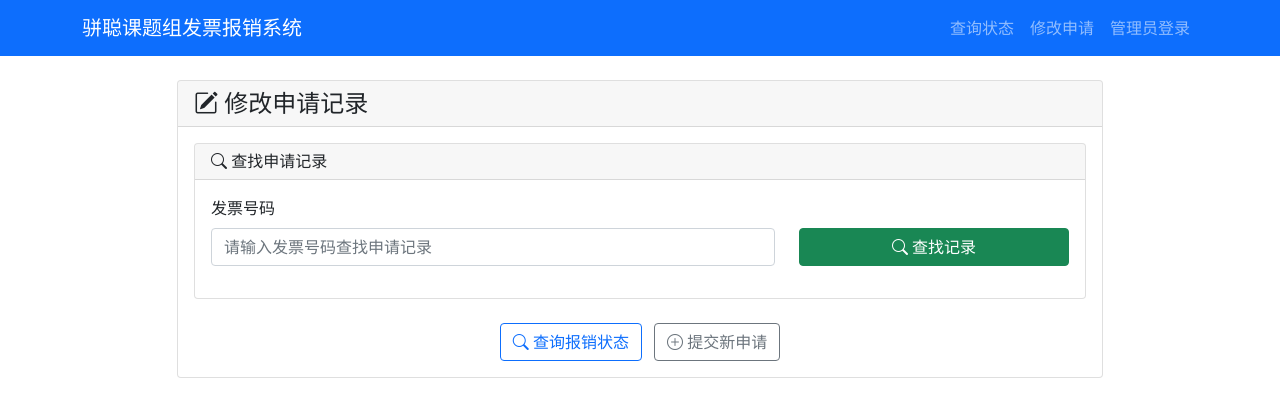
After one commit to pianconglab/Invoice-Reimbursement-System, a Flask app: page /edit_application in a window 1280 px wide. The commit adds this page. Shown: the top 417 px of the page. Run offline with Flask 3, Linux system fonts and the light colour scheme; some libraries are stand-ins or nearby versions.

Commit message:
重构查询申请状态功能，新增修改申请记录页面，优化管理员仪表板样式，调整表格字段宽度，提升用户体验。

```diff
--- a/app.py
+++ b/app.py
@@ -113,31 +113,101 @@ def generate_app_number():
 def index():
     return render_template('index.html')
 
-# 查询申请状态
-@app.route('/query', methods=['POST'])
+# 查询报销状态页面
+@app.route('/query_status', methods=['GET', 'POST'])
 @log_operation('查询申请状态')
-def query_application():
-    invoice_number = request.form['query_invoice_number'].strip()
+def query_status():
     query_result = None
 
-    if invoice_number:
-        with sqlite3.connect('reimbursement.db') as conn:
-            c = conn.cursor()
-            c.execute('SELECT * FROM applications WHERE invoice_number = ?', (invoice_number,))
-            application = c.fetchone()
+    if request.method == 'POST':
+        invoice_number = request.form['query_invoice_number'].strip()
 
-        if application:
-            # 将查询结果转换为字典格式以便在模板中使用
-            columns = ['id', 'app_number', 'purchaser', 'purchase_details', 'item_name',
-                      'product_link', 'usage_type', 'item_type', 'quantity', 'purchase_time',
-                      'invoice_number', 'invoice_amount', 'invoice_date', 'status',
-                      'approval_comment', 'created_at', 'updated_at']
+        if invoice_number:
+            with sqlite3.connect('reimbursement.db') as conn:
+                c = conn.cursor()
+                c.execute('SELECT * FROM applications WHERE invoice_number = ?', (invoice_number,))
+                application = c.fetchone()
 
-            query_result = {columns[i]: application[i] for i in range(len(columns))}
-        else:
-            query_result = 'not_found'
+            if application:
+                # 将查询结果转换为字典格式以便在模板中使用
+                columns = ['id', 'app_number', 'purchaser', 'purchase_details', 'item_name',
+                          'product_link', 'usage_type', 'item_type', 'quantity', 'purchase_time',
+                          'invoice_number', 'invoice_amount', 'invoice_date', 'status',
+                          'approval_comment', 'created_at', 'updated_at']
 
-    return render_template('index.html', query_result=query_result)
+                query_result = {columns[i]: application[i] for i in range(len(columns))}
+            else:
+                query_result = 'not_found'
+
+    return render_template('query_status.html', query_result=query_result)
+
+# 修改申请记录页面
+@app.route('/edit_application', methods=['GET', 'POST'])
+@log_operation('修改申请记录页面')
+def edit_application_page():
+    search_result = None
+
+    if request.method == 'POST':
+        invoice_number = request.form['search_invoice_number'].strip()
+
+        if invoice_number:
+            with sqlite3.connect('reimbursement.db') as conn:
+                c = conn.cursor()
+                c.execute('SELECT * FROM applications WHERE invoice_number = ?', (invoice_number,))
+                application = c.fetchone()
+
+            if application:
+                # 将查询结果转换为字典格式以便在模板中使用
+                columns = ['id', 'app_number', 'purchaser', 'purchase_details', 'item_name',
+                          'product_link', 'usage_type', 'item_type', 'quantity', 'purchase_time',
+                          'invoice_number', 'invoice_amount', 'invoice_date', 'status',
+                          'approval_comment', 'created_at', 'updated_at']
+
+                search_result = {columns[i]: application[i] for i in range(len(columns))}
+            else:
+                search_result = 'not_found'
+
+    return render_template('edit_application.html', search_result=search_result)
+
+# 更新申请记录
+@app.route('/update', methods=['POST'])
+@log_operation('更新申请记录')
+def update_application():
+    app_number = request.form['app_number']
+
+    # 首先检查申请是否存在
+    with sqlite3.connect('reimbursement.db') as conn:
+        c = conn.cursor()
+        c.execute('SELECT status FROM applications WHERE app_number = ?', (app_number,))
+        application = c.fetchone()
+
+        if not application:
+            flash('申请记录不存在')
+            return redirect(url_for('index'))
+
+        # 检查申请状态，只允许修改待审批或驳回的申请
+        if application[0] not in ['待审批', '驳回']:
+            flash('只能修改待审批或已驳回的申请记录')
+            return redirect(url_for('index'))
+
+        # 更新申请记录
+        c.execute('''UPDATE applications SET
+                     purchaser = ?, purchase_details = ?, item_name = ?, product_link = ?,
+                     usage_type = ?, item_type = ?, quantity = ?, purchase_time = ?,
+                     invoice_number = ?, invoice_amount = ?, invoice_date = ?,
+                     updated_at = CURRENT_TIMESTAMP
+                     WHERE app_number = ?''',
+                  (request.form['purchaser'], request.form['purchase_details'],
+                   request.form['item_name'], request.form['product_link'],
+                   request.form['usage_type'], request.form['item_type'],
+                   int(request.form['quantity']), request.form['purchase_time'],
+                   request.form['invoice_number'], float(request.form['invoice_amount']),
+                   request.form['invoice_date'], app_number))
+
+        conn.commit()
+
+    flash(f'申请记录 {app_number} 已成功更新')
+    return redirect(url_for('edit_application_page'))
 
 # 处理申请提交
 @app.route('/submit', methods=['POST'])
--- a/templates/base.html
+++ b/templates/base.html
@@ -14,6 +14,8 @@
         <div class="container">
             <a class="navbar-brand" href="{{ url_for('index') }}">骈聪课题组发票报销系统</a>
             <div class="navbar-nav ms-auto">
+                <a class="nav-link" href="{{ url_for('query_status') }}">查询状态</a>
+                <a class="nav-link" href="{{ url_for('edit_application_page') }}">修改申请</a>
                 {% if session.admin_logged_in %}
                 <a class="nav-link" href="{{ url_for('admin_dashboard') }}">管理后台</a>
                 <a class="nav-link" href="{{ url_for('admin_logout') }}">退出</a>
--- /dev/null
+++ b/templates/edit_application.html
@@ -0,0 +1,189 @@
+{% extends "base.html" %}
+
+{% block title %}修改申请记录 - 骈聪课题组发票报销系统{% endblock %}
+
+{% block content %}
+<div class="row justify-content-center">
+    <div class="col-md-10">
+        <div class="card">
+            <div class="card-header">
+                <h4 class="mb-0"><i class="bi bi-pencil-square"></i> 修改申请记录</h4>
+            </div>
+            <div class="card-body">
+                <!-- 查找申请 -->
+                <div class="card mb-4">
+                    <div class="card-header">
+                        <h6 class="mb-0"><i class="bi bi-search"></i> 查找申请记录</h6>
+                    </div>
+                    <div class="card-body">
+                        <form action="{{ url_for('edit_application_page') }}" method="post">
+                            <div class="row">
+                                <div class="col-md-8 mb-3">
+                                    <label for="search_invoice_number" class="form-label">发票号码</label>
+                                    <input type="text" class="form-control" id="search_invoice_number"
+                                        name="search_invoice_number" placeholder="请输入发票号码查找申请记录"
+                                        value="{{ request.form.get('search_invoice_number', '') }}" required>
+                                </div>
+                                <div class="col-md-4 mb-3 d-flex align-items-end">
+                                    <button type="submit" class="btn btn-success w-100">
+                                        <i class="bi bi-search"></i> 查找记录
+                                    </button>
+                                </div>
+                            </div>
+                        </form>
+                    </div>
+                </div>
+
+                {% if search_result %}
+                {% if search_result == 'not_found' %}
+                <div class="alert alert-warning" role="alert">
+                    <i class="bi bi-exclamation-triangle"></i>
+                    <strong>未找到记录：</strong>没有找到对应的申请记录，请检查发票号码是否正确。
+                </div>
+                {% elif search_result.status not in ['待审批', '驳回'] %}
+                <div class="alert alert-warning" role="alert">
+                    <i class="bi bi-info-circle"></i>
+                    <strong>无法修改：</strong>只能修改状态为"待审批"或"驳回"的申请记录。<br>
+                    当前状态：<span class="badge bg-secondary">{{ search_result.status }}</span>
+                    申请编号：<code>{{ search_result.app_number }}</code>
+                </div>
+                {% else %}
+                <!-- 修改表单 -->
+                <div class="card">
+                    <div class="card-header">
+                        <h6 class="mb-0"><i class="bi bi-pencil"></i> 编辑申请信息</h6>
+                    </div>
+                    <div class="card-body">
+                        <div class="alert alert-info" role="alert">
+                            <i class="bi bi-info-circle"></i>
+                            正在修改申请编号：<strong>{{ search_result.app_number }}</strong>
+                            （状态：<span class="badge bg-secondary">{{ search_result.status }}</span>）
+                        </div>
+
+                        <form action="{{ url_for('update_application') }}" method="post">
+                            <input type="hidden" name="app_number" value="{{ search_result.app_number }}">
+
+                            <div class="row">
+                                <div class="col-md-6 mb-3">
+                                    <label for="edit_purchaser" class="form-label">购买人 <span
+                                            class="text-danger">*</span></label>
+                                    <input type="text" class="form-control" id="edit_purchaser" name="purchaser"
+                                        value="{{ search_result.purchaser }}" required>
+                                </div>
+                                <div class="col-md-6 mb-3">
+                                    <label for="edit_item_name" class="form-label">物品名称 <span
+                                            class="text-danger">*</span></label>
+                                    <input type="text" class="form-control" id="edit_item_name" name="item_name"
+                                        value="{{ search_result.item_name }}" required>
+                                </div>
+                            </div>
+
+                            <div class="mb-3">
+                                <label for="edit_purchase_details" class="form-label">商品参数及用途说明</label>
+                                <textarea class="form-control" id="edit_purchase_details" name="purchase_details"
+                                    rows="3">{{ search_result.purchase_details or '' }}</textarea>
+                            </div>
+
+                            <div class="mb-3">
+                                <label for="edit_product_link" class="form-label">商品链接</label>
+                                <input type="url" class="form-control" id="edit_product_link" name="product_link"
+                                    value="{{ search_result.product_link or '' }}">
+                            </div>
+
+                            <div class="row">
+                                <div class="col-md-6 mb-3">
+                                    <label for="edit_usage_type" class="form-label">使用途径 <span
+                                            class="text-danger">*</span></label>
+                                    <select class="form-select" id="edit_usage_type" name="usage_type" required>
+                                        <option value="个人使用" {% if search_result.usage_type=='个人使用' %}selected{% endif
+                                            %}>个人使用</option>
+                                        <option value="课题组公用" {% if search_result.usage_type=='课题组公用' %}selected{% endif
+                                            %}>课题组公用</option>
+                                    </select>
+                                </div>
+                                <div class="col-md-6 mb-3">
+                                    <label for="edit_item_type" class="form-label">物品类型 <span
+                                            class="text-danger">*</span></label>
+                                    <select class="form-select" id="edit_item_type" name="item_type" required>
+                                        <option value="实物产品" {% if search_result.item_type=='实物产品' %}selected{% endif
+                                            %}>实物产品</option>
+                                        <option value="虚拟产品" {% if search_result.item_type=='虚拟产品' %}selected{% endif
+                                            %}>虚拟产品</option>
+                                    </select>
+                                </div>
+                            </div>
+
+                            <div class="row">
+                                <div class="col-md-4 mb-3">
+                                    <label for="edit_quantity" class="form-label">数量 <span
+                                            class="text-danger">*</span></label>
+                                    <input type="number" class="form-control" id="edit_quantity" name="quantity" min="1"
+                                        value="{{ search_result.quantity }}" required>
+                                </div>
+                                <div class="col-md-4 mb-3">
+                                    <label for="edit_purchase_time" class="form-label">购买时间 <span
+                                            class="text-danger">*</span></label>
+                                    <input type="date" class="form-control" id="edit_purchase_time" name="purchase_time"
+                                        value="{{ search_result.purchase_time }}" required>
+                                </div>
+                                <div class="col-md-4 mb-3">
+                                    <label for="edit_invoice_date" class="form-label">开票日期 <span
+                                            class="text-danger">*</span></label>
+                                    <input type="date" class="form-control" id="edit_invoice_date" name="invoice_date"
+                                        value="{{ search_result.invoice_date }}" required>
+                                </div>
+                            </div>
+
+                            <div class="row">
+                                <div class="col-md-6 mb-3">
+                                    <label for="edit_invoice_number" class="form-label">发票号码 <span
+                                            class="text-danger">*</span></label>
+                                    <input type="text" class="form-control" id="edit_invoice_number"
+                                        name="invoice_number" value="{{ search_result.invoice_number }}" required>
+                                </div>
+                                <div class="col-md-6 mb-3">
+                                    <label for="edit_invoice_amount" class="form-label">发票金额 <span
+                                            class="text-danger">*</span></label>
+                                    <input type="number" class="form-control" id="edit_invoice_amount"
+                                        name="invoice_amount" step="0.01" min="0"
+                                        value="{{ search_result.invoice_amount }}" required>
+                                </div>
+                            </div>
+
+                            <div class="row mt-4">
+                                <div class="col-md-6">
+                                    <button type="submit" class="btn btn-primary">
+                                        <i class="bi bi-check-circle"></i> 保存修改
+                                    </button>
+                                    <a href="{{ url_for('edit_application_page') }}" class="btn btn-secondary ms-2">
+                                        <i class="bi bi-x-circle"></i> 取消修改
+                                    </a>
+                                </div>
+                                <div class="col-md-6 text-end">
+                                    <small class="text-muted">
+                                        <strong>原始信息：</strong><br>
+                                        申请编号：{{ search_result.app_number }}<br>
+                                        提交时间：{{ search_result.created_at }}<br>
+                                        最后更新：{{ search_result.updated_at }}
+                                    </small>
+                                </div>
+                            </div>
+                        </form>
+                    </div>
+                </div>
+                {% endif %}
+                {% endif %}
+
+                <div class="mt-4 text-center">
+                    <a href="{{ url_for('query_status') }}" class="btn btn-outline-primary">
+                        <i class="bi bi-search"></i> 查询报销状态
+                    </a>
+                    <a href="{{ url_for('index') }}" class="btn btn-outline-secondary ms-2">
+                        <i class="bi bi-plus-circle"></i> 提交新申请
+                    </a>
+                </div>
+            </div>
+        </div>
+    </div>
+</div>
+{% endblock %}
```
Also changed, not shown: templates/admin_dashboard.html (+9 -10 lines), templates/index.html (+0 -66 lines), templates/query_status.html (added, +233 -0 lines), reimbursement.db.
